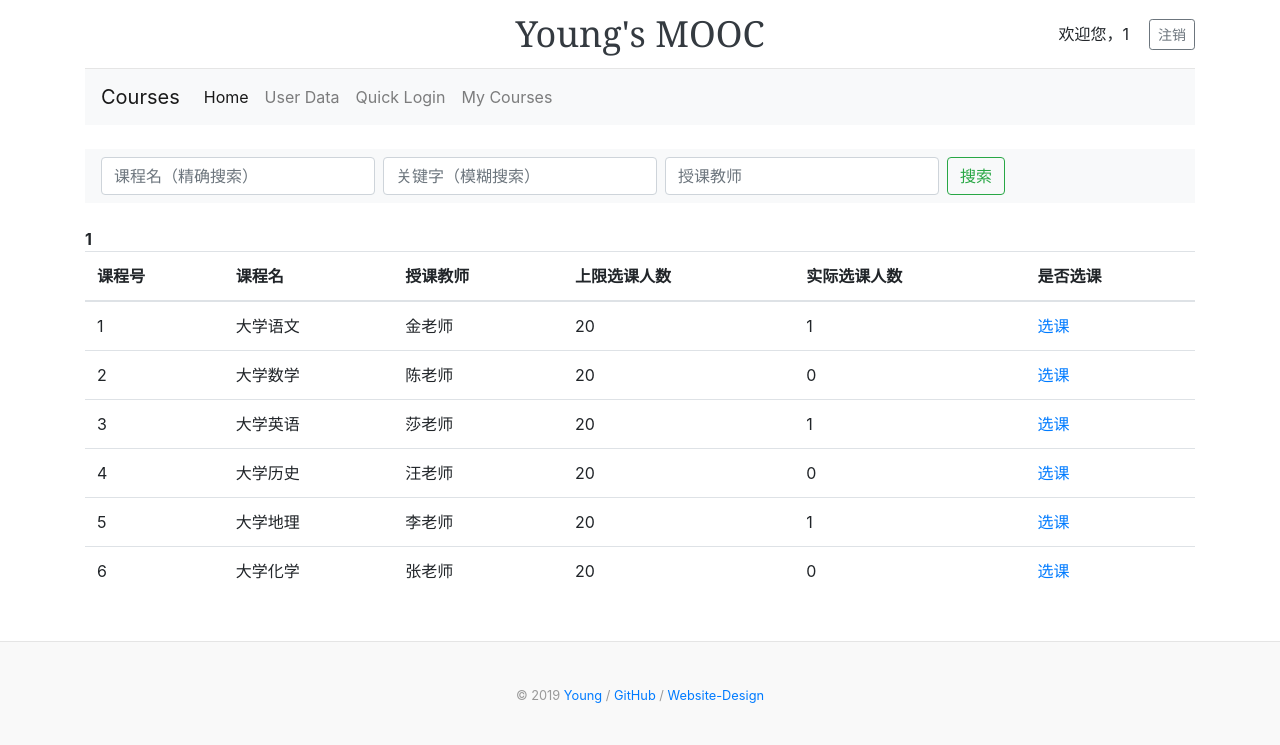
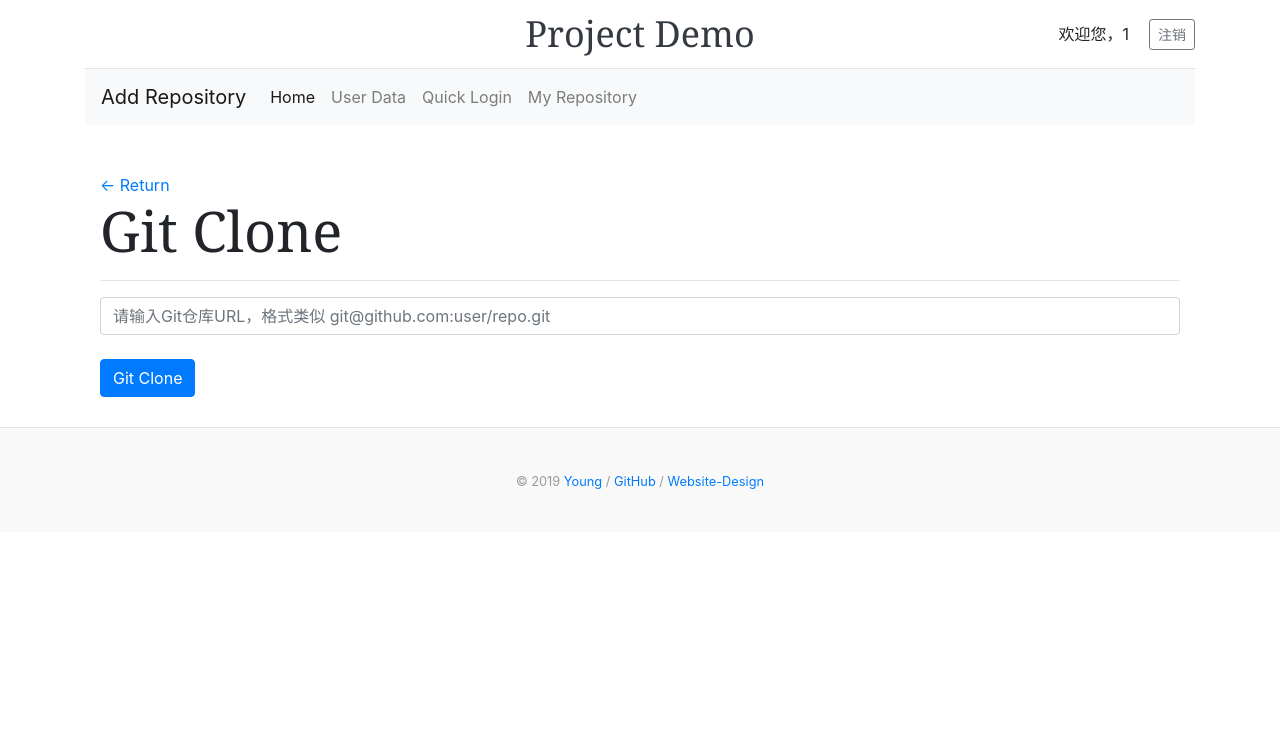
Before and after one commit to OpenSrcRepoDataDigging/Git-Miner-Demo-Website, a Flask app: page /mooc in a window 1280 px wide. Shown: the top 745 px of the page. Run offline with Flask 2, Linux system fonts and the light colour scheme; a user stored in the database is signed in; data comes from the database, SQL or seed files in the repository; some libraries are stand-ins or nearby versions.

Commit message:
增加了Git clone等模块

```diff
--- a/BlogForms.py
+++ b/BlogForms.py
@@ -2,6 +2,10 @@ from flask_wtf import FlaskForm
 from wtforms import StringField, PasswordField, BooleanField, SubmitField, IntegerField, TextAreaField
 from wtforms.validators import DataRequired, Length, ValidationError, Email
 from flask_wtf.file import  FileField,FileRequired,FileAllowed
+
+class GitCloneForm(FlaskForm):
+    url = StringField('Git仓库URL', render_kw={'placeholder': '请输入Git仓库URL，格式类似 git@github.com:user/repo.git'})
+    clone = SubmitField('Git Clone')
 
 #登陆，注册表单
 class BaseLR_Form(FlaskForm):
--- a/app.py
+++ b/app.py
@@ -2,7 +2,7 @@ from flask import Flask, g, current_app, render_template
 import os
 import sqlite3
 from flask import Flask, render_template, flash, redirect, url_for, request, send_from_directory, session
-from BlogForms import LoginForm, RegisterForm, UploadForm, BlogForm, DeleteForm,Search_Form
+from BlogForms import LoginForm, RegisterForm, UploadForm, BlogForm, DeleteForm, Search_Form, GitCloneForm
 import uuid
 import time
 from DB_options import  DB_options,SQLite_Options
@@ -28,14 +28,14 @@ def teardown(error):
 @app.route('/')
 def home():
     if not session.get('logged_in'):
-        return render_template('input_url.html')
+        return render_template('study_basic.html')
     else:
         return redirect(url_for('mooc'))
 
 # Github
 @app.route('/input_url')
 def input_url():
-    return render_template('study_basic.html')
+    return render_template('input_url.html')
 
 # 博客
 @app.route('/study')
@@ -52,40 +52,6 @@ def study():
             contents = contents
         )
 
-# 图书馆
-def get_real_list(librarys, cname='', key='', teacher=''):
-
-    res = librarys
-    '''
-        这里有个注意点，就是返回值是Row 对象，而不是字典。 Row 对象是 namedtuple
-    '''
-    if cname != '' or key != '' or teacher != '':
-        print('key:', key,' author:', teacher)
-        outList = []
-        for rows in librarys:
-            flag = False
-            if cname != '':  # 有课程名，优先课程名
-                if rows['cname'] == cname:
-                    flag = True
-            else:
-                if key != '' and  teacher != '':
-                    if rows['cname'].__contains__(key) and rows['teacher'].__contains__(teacher):
-                        flag = True
-                elif key != '' and rows['cname'].__contains__(key):
-                    print("key != None",key != None,"筛选key：",rows['cname'])
-                    flag = True
-                elif teacher != '' and rows['teacher'].__contains__(teacher):
-                    print("teacher != None", teacher != None, "筛选teacher：", rows['cname'])
-                    flag = True
-                else:
-                    flag = False
-
-            if flag:
-                print("筛选课程：",rows['cname'])
-                outList.append(rows)
-        res = outList
-
-    return res
 
 @app.route('/mooc',methods=['GET','POST'])
 def mooc():
@@ -93,26 +59,34 @@ def mooc():
         return render_template('study_basic.html')
     else:
         username = session.get('username')
-        sql = SQLite_Options()  # 管理前期数据库操作的类
-        librarys = sql.select('COURSE')
-        form = Search_Form()
-
-        skey = ''
-        sauthor = ''
-        scname = ''
-        if form.validate_on_submit():
-            scname = form.cname.data
-            skey = form.key.data
-            sauthor = form.author.data
-
-        searches =get_real_list(librarys, cname = scname, key=skey, teacher=sauthor)
+        form = GitCloneForm()
 
         return render_template(
             'mooc.html',
-            librarys = librarys,
-            searches = searches,
+            username = username,
             form = form,
+        )
+
+@app.route('/action_clone', methods=['POST'])
+def action_clone():
+    if not session.get('logged_in'):
+        return render_template('study_basic.html')
+    else:
+        username = session.get('username')
+        form = GitCloneForm()
+
+        url = ''
+        if form.validate_on_submit():
+            url = form.url.data
+            '''
+                此处虚假调用Java代码，然后一系列处理吧
+            '''
+            return redirect(url_for('study'))
+
+        return render_template(
+            'mooc.html',
             username=username,
+            form=form,
         )
 
 @app.route('/study-content/<blog_title>')
--- a/templates/mooc.html
+++ b/templates/mooc.html
@@ -12,15 +12,16 @@
 {% endblock %}
 
 {% block content %}
-    <nav class="navbar navbar-light bg-light">
-        <form method="post" class="form-inline">
+    <div class="container">
+        <br>
+        <a href="{{ url_for('home') }}">&larr; Return</a>
+        <h1 class="display-4">Git Clone</h1>
+        <hr>
+        <form method="post" action="{{ url_for('action_clone') }}" >
             {{ form.csrf_token }}
-            {{ form.cname(class="form-control mr-sm-2", type="key") }}
-            {{ form.key(class="form-control mr-sm-2", type="key") }}
-            {{ form.author(class="form-control mr-sm-2", type="key") }}
-            {{ form.search(class='btn btn-outline-success my-2 my-sm-0', type='submit') }}
+            {{ form.url(class="form-control mr-sm-2", type="key") }}
+            <br/>
+            {{ form.clone(class='btn btn-primary') }}
         </form>
-    </nav>
-    <br>
-    {{ table_macros(searches,username) }}
+    </div>
 {% endblock %}
--- a/templates/study_basic.html
+++ b/templates/study_basic.html
@@ -8,7 +8,7 @@
             <meta name="viewport" content="width=device-width, initial-scale=1, shrink-to-fit=no">
         {% endblock metas %}
 
-        <title>{% block title %}Young MOOC{% endblock %}</title>
+        <title>{% block title %}Mining Core Contributors in Open-Source Projects{% endblock %}</title>
         <link rel="icon" type="image/x-icon" href="{{ url_for('static', filename='favicon.ico') }}">
         {% block styles %}
             <link rel="stylesheet" type="text/css" href="{{ url_for('static', filename='blog.css' ) }}">
@@ -27,7 +27,7 @@
             </div>
             <div class="col-4 text-center">
                 {% block homepage %}
-                    <a class="blog-header-logo text-dark" href="{{ url_for('home') }}">Young's MOOC</a>
+                    <a class="blog-header-logo text-dark" href="{{ url_for('home') }}">Project Demo</a>
                 {% endblock %}
             </div>
             <div class="col-4 d-flex justify-content-end align-items-center">
@@ -40,7 +40,7 @@
         </div>
     </header>
     <nav class="navbar navbar-expand-lg navbar-light bg-light">
-        <a class="navbar-brand" href="{{ url_for('home') }}">Courses</a>
+        <a class="navbar-brand" href="{{ url_for('home') }}">Add Repository</a>
         <button class="navbar-toggler" type="button" data-toggle="collapse" data-target="#navbarNavAltMarkup" aria-controls="navbarNavAltMarkup" aria-expanded="false" aria-label="Toggle navigation">
             <span class="navbar-toggler-icon"></span>
         </button>
@@ -50,7 +50,7 @@
                     <a class="nav-item nav-link active" href="{{ url_for('home') }}">Home<span class="sr-only">(current)</span></a>
                     <a class="nav-item nav-link" href="{{ url_for('sql_display') }}">User Data</a>
                     <a class="nav-item nav-link" href="{{ url_for('quick_login') }}">Quick Login</a>
-                    <a class="nav-item nav-link" href="{{ url_for('study') }}">My Courses</a>
+                    <a class="nav-item nav-link" href="{{ url_for('study') }}">My Repository</a>
                 {% endblock %}
             </div>
         </div>
@@ -66,9 +66,9 @@
     <br/>
     {% block postcard %}
         <div class="jumbotron p-3 p-md-5 text-white rounded bg-dark">
-            <div class="col-md-9 px-0">
-                <h1 class="font-italic">Welcome to Young's Library</h1>
-                <p class="lead my-3">该博客是《网站设计与运营》课程的MOOC平台，网站布局使用的是基于Bootstrap 4的样式渲染。点击右上角即可登陆或者注册使用</p>
+            <div class="col-md-12 px-0">
+                <h1 class="font-italic">Mining Core Contributors in Open-Source Projects</h1>
+                <p class="lead my-3">该网站是校级大学生创新项目“开源代码仓库的可视化挖掘”》的项目演示</p>
                 <p class="lead mb-0"><a href="#" class="text-white font-weight-bold">To Be Continued</a></p>
             </div>
         </div>
```
Also changed, not shown: templates/study.html (+6 -6 lines), 1 other file.
